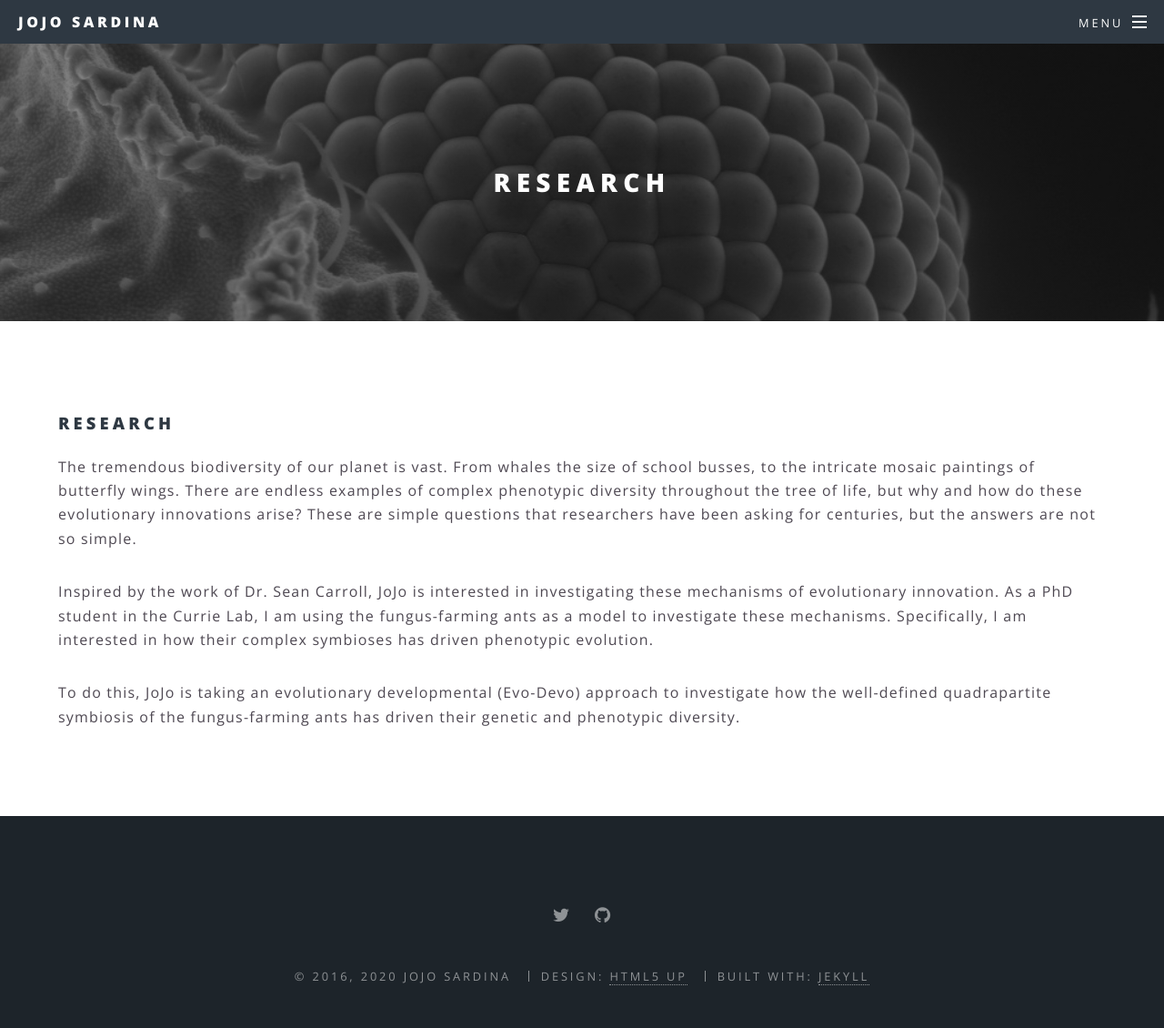
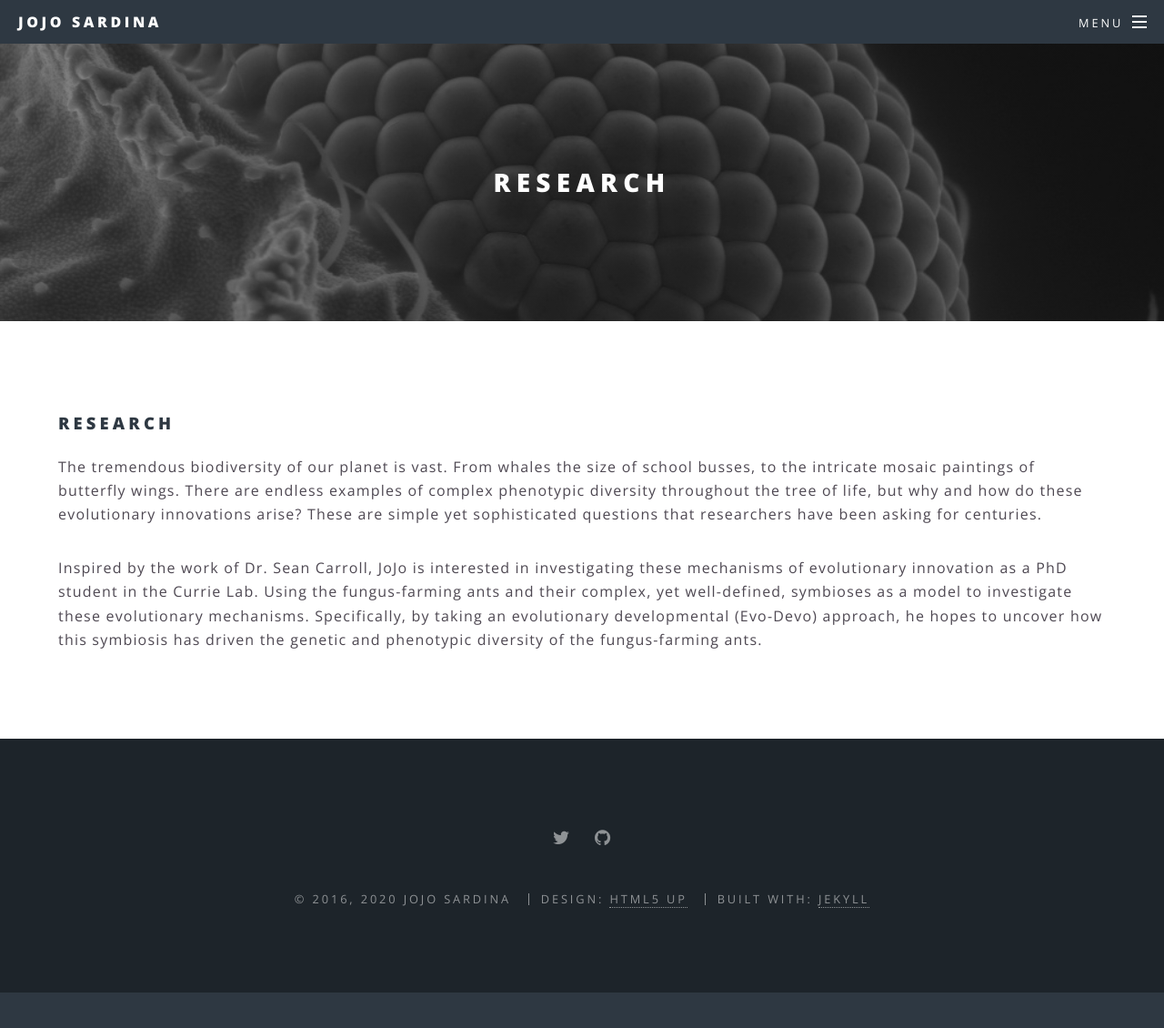
Before and after one commit to jojosardina/jojosardina.github.io, a Jekyll site: the page built from research.html, in a window 1280 px wide and 1176 px high. Shown: the top 1130 px of the window at 91% size. Built offline with Jekyll 4.4.1, drawn with Linux system fonts in a browser that asks for light colours.

Commit message:
Update research.html

```diff
--- a/research.html
+++ b/research.html
@@ -6,11 +6,11 @@ title: Research
 	<p>The tremendous biodiversity of our planet is vast.
 	From whales the size of school busses, to the intricate mosaic paintings of butterfly wings.
 	There are endless examples of complex phenotypic diversity throughout the tree of life, but why and how do these evolutionary innovations arise?
-	These are simple questions that researchers have been asking for centuries, but the answers are not so simple.
+	These are simple yet sophisticated questions that researchers have been asking for centuries.
 	</p>
-	<p>Inspired by the work of Dr. Sean Carroll, JoJo is interested in investigating these mechanisms of evolutionary innovation.
-	As a PhD student in the Currie Lab, I am using the fungus-farming ants as a model to investigate these mechanisms.
-	Specifically, I am interested in how their complex symbioses has driven phenotypic evolution.</p>
-	<p>To do this, JoJo is taking an evolutionary developmental (Evo-Devo) approach to investigate how the well-defined quadrapartite symbiosis of the fungus-farming ants has driven their genetic and phenotypic diversity.</p>
+	<p>Inspired by the work of Dr. Sean Carroll, JoJo is interested in investigating these mechanisms of evolutionary innovation as a PhD student in the Currie Lab.
+	Using the fungus-farming ants and their complex, yet well-defined, symbioses as a model to investigate these evolutionary mechanisms.
+	Specifically, by taking an evolutionary developmental (Evo-Devo) approach,
+	he hopes to uncover how this symbiosis has driven the genetic and phenotypic diversity of the fungus-farming ants.</p>
 	<h4></h4>
 	<p></p>
```
